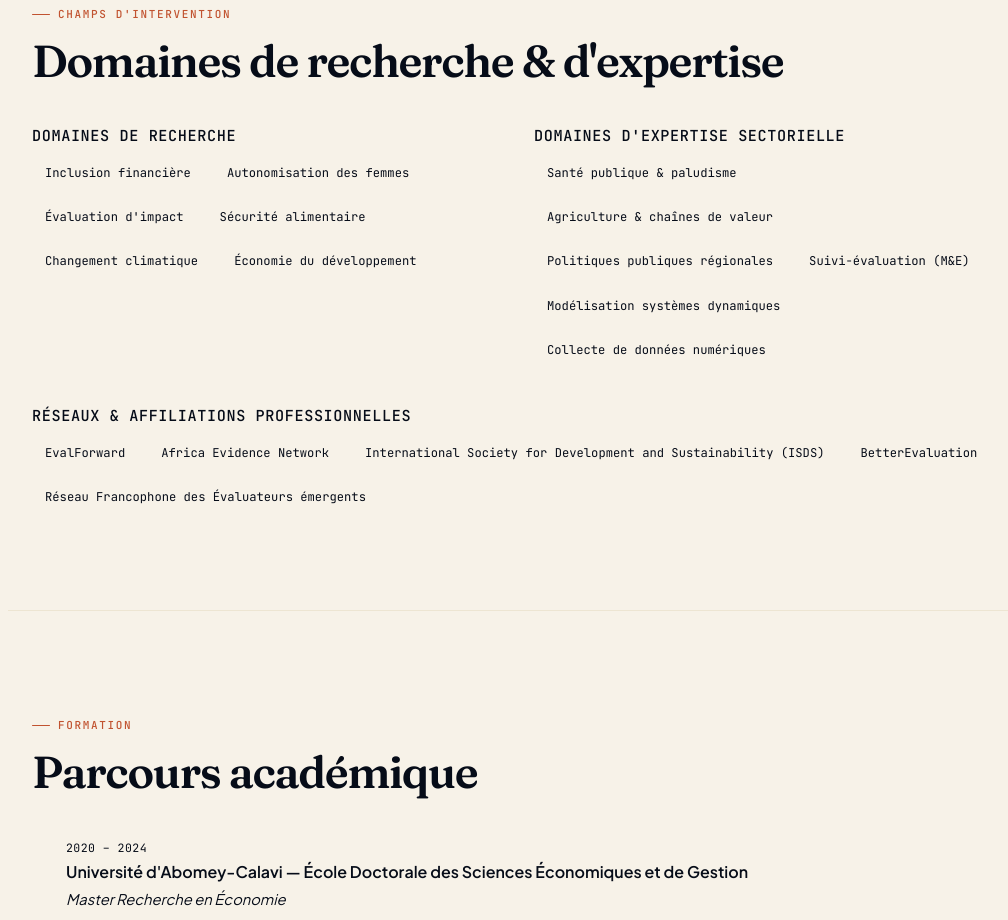
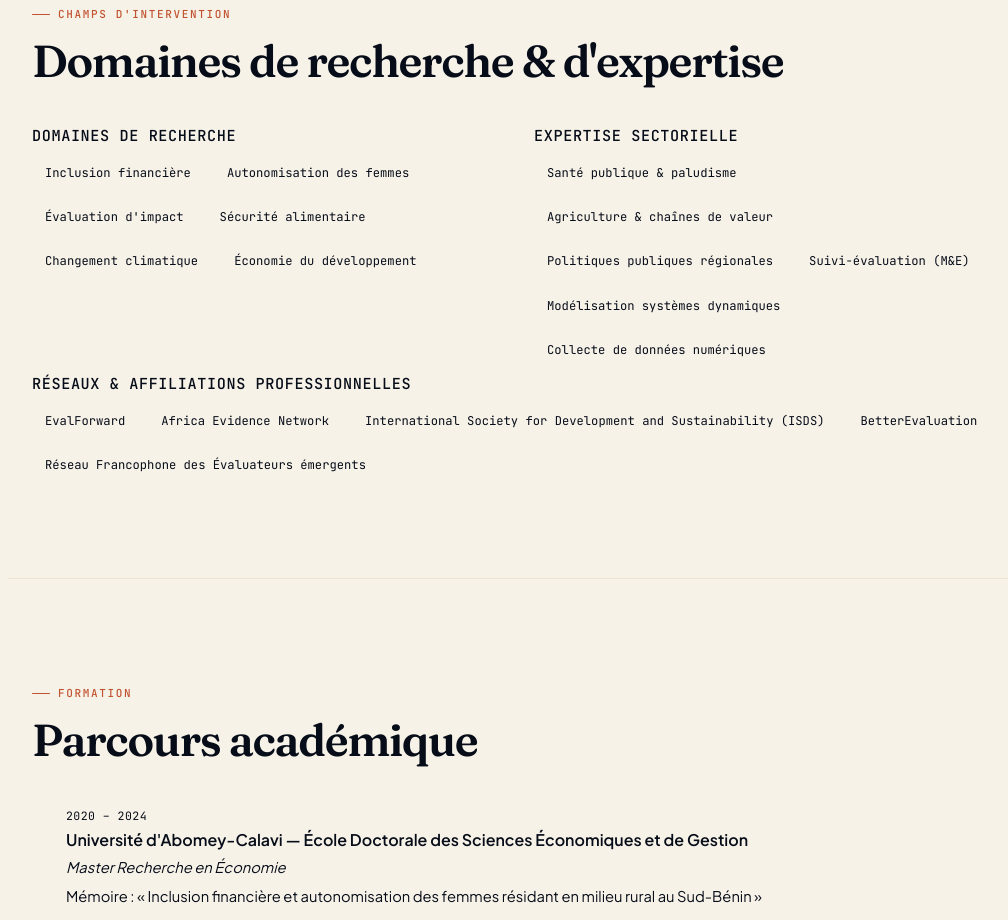
Before and after one commit to hospicehora/HoracioNani, a Next.js app: page / in a window 1280 px wide. Shown: the part 880-1800 px from the top of the page, without its empty margins (260-1268 px from the left). Built offline with nearby package versions, Linux system fonts and the light colour scheme.

Commit message:
Domains: tags pill modernes

```diff
--- a/components/Domains.js
+++ b/components/Domains.js
@@ -13,33 +13,27 @@ export default function Domains() {
             <h3 className={styles.subhead}>Domaines de recherche</h3>
             <div className={styles.tags}>
               {researchDomains.map((d) => (
-                <span key={d} className={styles.tag}>
-                  {d}
-                </span>
+                <span key={d} className={styles.tag}>{d}</span>
               ))}
             </div>
           </div>
           <div>
-            <h3 className={styles.subhead}>Domaines d&apos;expertise sectorielle</h3>
+            <h3 className={styles.subhead}>Expertise sectorielle</h3>
             <div className={styles.tags}>
               {sectorDomains.map((d) => (
-                <span key={d} className={styles.tag}>
-                  {d}
-                </span>
+                <span key={d} className={styles.tag}>{d}</span>
               ))}
             </div>
           </div>
         </div>
 
-        <h3 className={styles.subhead} style={{ marginTop: 40 }}>
-          Réseaux &amp; affiliations professionnelles
-        </h3>
-        <div className={styles.tags}>
-          {affiliations.map((a) => (
-            <span key={a} className={styles.tag}>
-              {a}
-            </span>
-          ))}
+        <div className={styles.affiliRow}>
+          <h3 className={styles.subhead}>Réseaux &amp; affiliations professionnelles</h3>
+          <div className={styles.tags}>
+            {affiliations.map((a) => (
+              <span key={a} className={`${styles.tag} ${styles.tagAffil}`}>{a}</span>
+            ))}
+          </div>
         </div>
       </div>
     </section>
```
